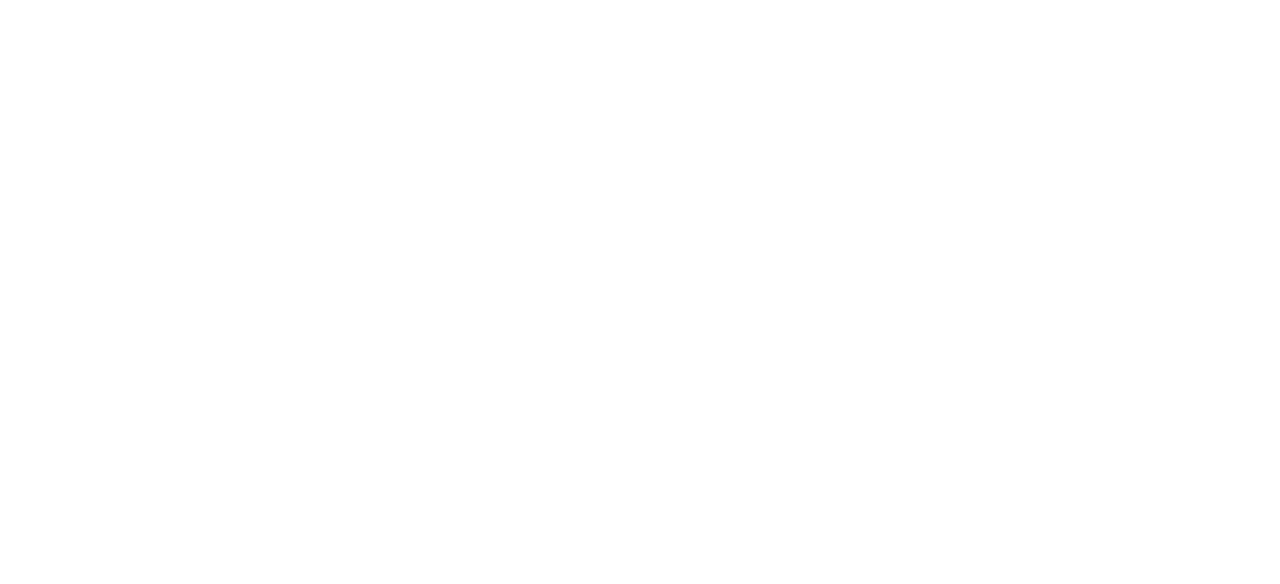
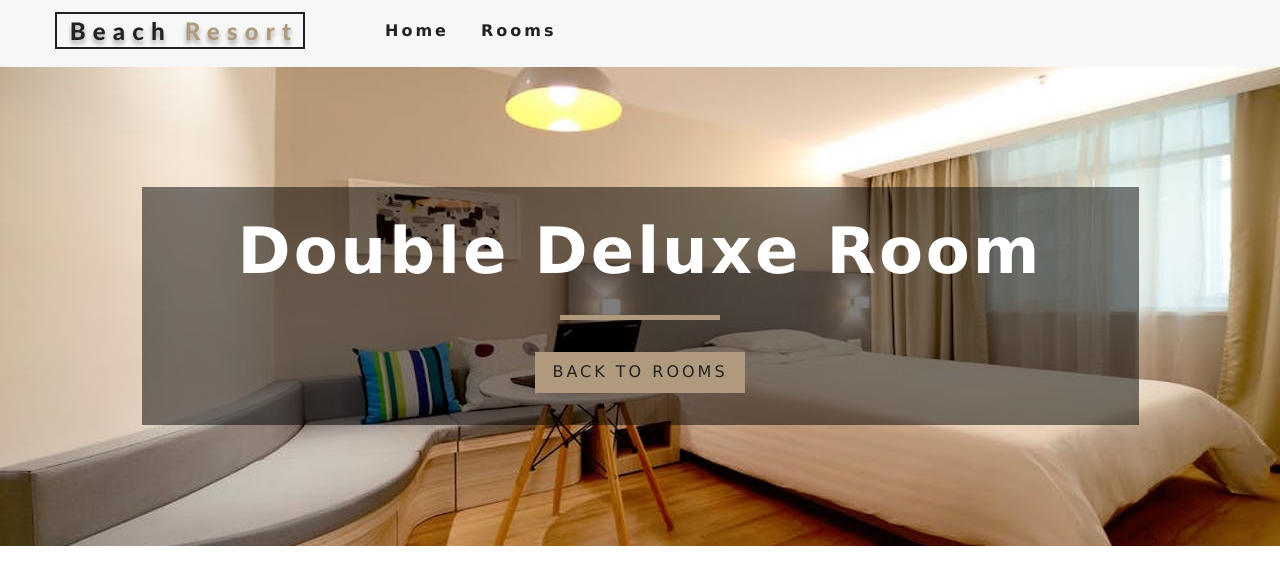
Before and after one commit to Atwinenickson/resort, a React (Create React App) app: page /rooms/double-deluxe in a window 1280 px wide. Shown: the top 584 px of the page. Built offline with nearby package versions, Linux system fonts and the light colour scheme.

Commit message:
Add single rooms

```diff
--- a/src/context.js
+++ b/src/context.js
@@ -39,7 +39,7 @@
     render() {
         return (
             <RoomContext.Provider value={{...this.state, getRoom:this.getRoom}}>
-                {this.props.Children}
+                {this.props.children}
             </RoomContext.Provider>
         );
     }
--- a/src/pages/SingleRoom.js
+++ b/src/pages/SingleRoom.js
@@ -20,11 +20,24 @@
     render() {
         const {getRoom} = this.context;
         const room = getRoom(this.state.slug);
-        console.log(room)
+        if (!room) {
+            return (<div className='error'>
+                <h3>no such room could not be found...</h3>
+                <Link to='/rooms' className="btn-primary">
+                    back to rooms
+                </Link>
+            </div>
+            );
+        }
+        const {name,description,capacity,price,extras,breakfast,pets,images} = room
         return (
-            <div>
-                hello from singlw room page {room.name}
-            </div>
+            <Hero hero='roomsHero'>
+                <Banner title={`${name} room`}>
+                    <Link to='/rooms' className='btn-primary'>
+                        back to rooms
+                    </Link>
+               </Banner>
+            </Hero>
         )
     }
 }
```
